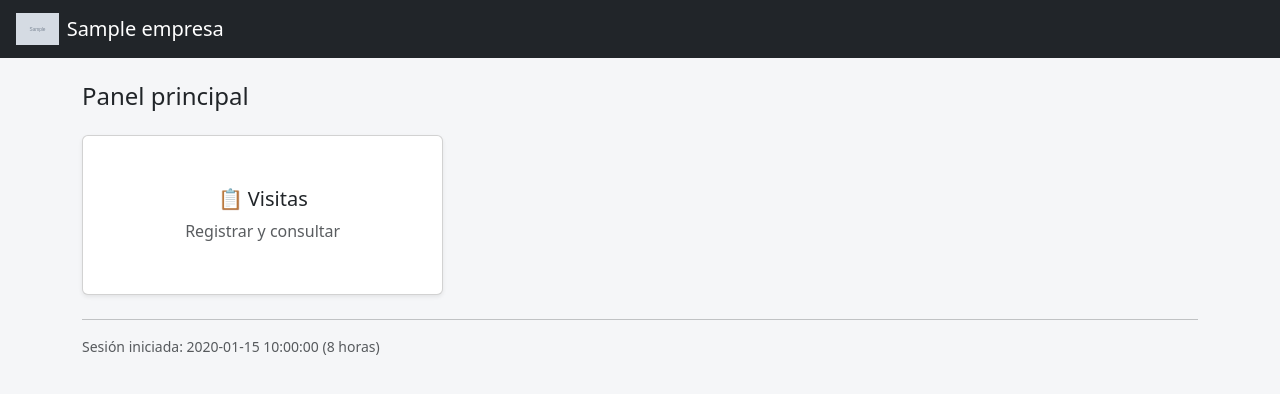
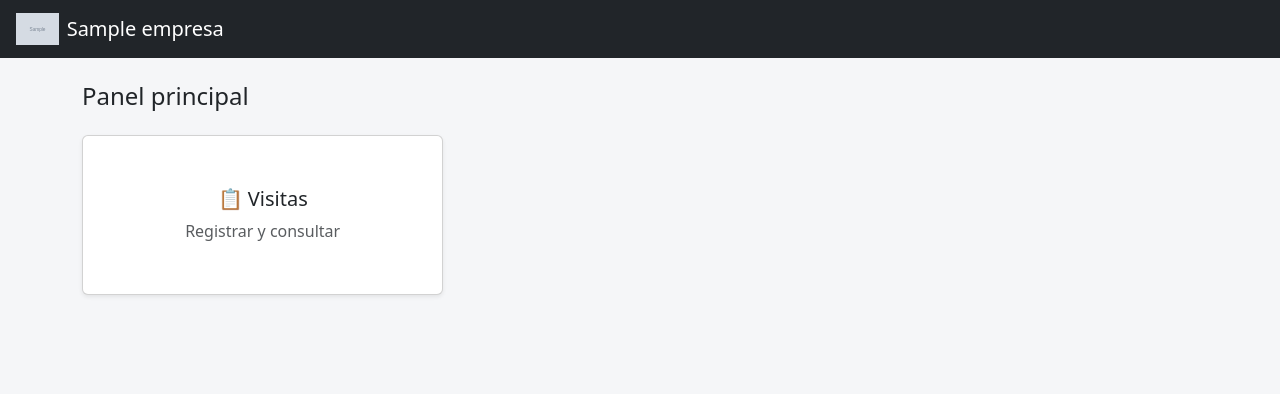
Before and after one commit to epachecoosnaya/Demos_Activities, a Flask app: template templates/dashboard.html in a window 1280 px wide. Shown: the top 394 px of the page. Run offline with Flask 3, Linux system fonts and the light colour scheme; the template is opened without the code that fills it: most values are stand-ins (such as "Sample title", 1, 10 or a date in 2020); grey boxes marked "Sample" are stand-in pictures.

Commit message:
Update dashboard.html

```diff
--- a/templates/dashboard.html
+++ b/templates/dashboard.html
@@ -1,37 +1,28 @@
 {% extends "base.html" %}
-
 {% block content %}
 
-<h4 class="mb-4 text-center text-sm-start">
-  Panel principal
-</h4>
+<h4 class="mb-4">Panel principal</h4>
 
 <div class="row g-3">
 
-  <!-- VISITAS -->
   <div class="col-12 col-md-4">
     <a href="{{ url_for('visitas') }}" class="text-decoration-none">
       <div class="card card-module shadow-sm text-center">
         <div>
           <h5>📋 Visitas</h5>
-          <p class="text-muted mb-0">
-            Registrar y consultar
-          </p>
+          <p class="text-muted mb-0">Registrar y consultar</p>
         </div>
       </div>
     </a>
   </div>
 
   {% if rol == "admin" %}
-  <!-- USUARIOS -->
   <div class="col-12 col-md-4">
     <a href="{{ url_for('usuarios') }}" class="text-decoration-none">
       <div class="card card-module shadow-sm text-center">
         <div>
           <h5>👥 Usuarios</h5>
-          <p class="text-muted mb-0">
-            Administración
-          </p>
+          <p class="text-muted mb-0">Administración</p>
         </div>
       </div>
     </a>
@@ -40,10 +31,4 @@
 
 </div>
 
-<hr class="mt-4">
-
-<p class="text-muted small text-center text-sm-start">
-  Sesión iniciada: {{ login_time }} (8 horas)
-</p>
-
 {% endblock %}
```
